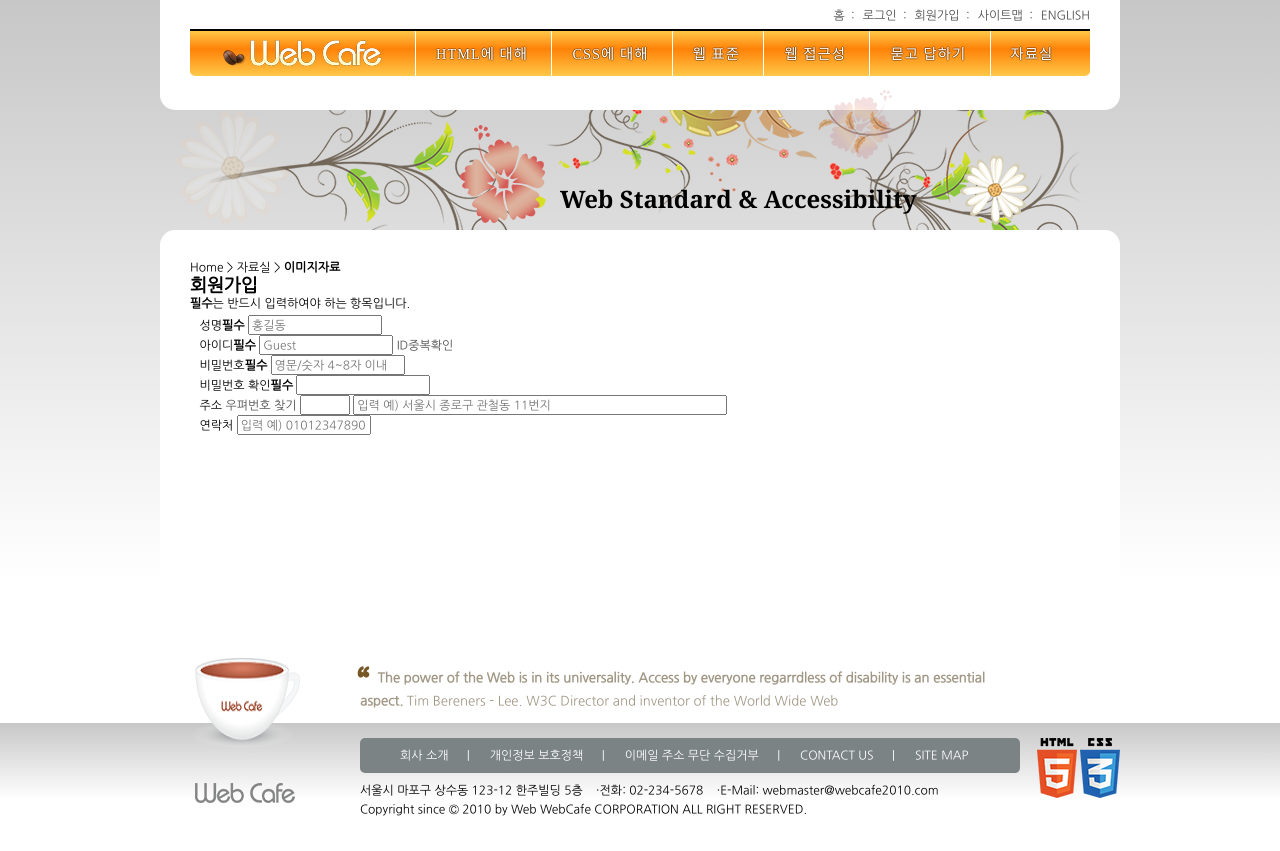
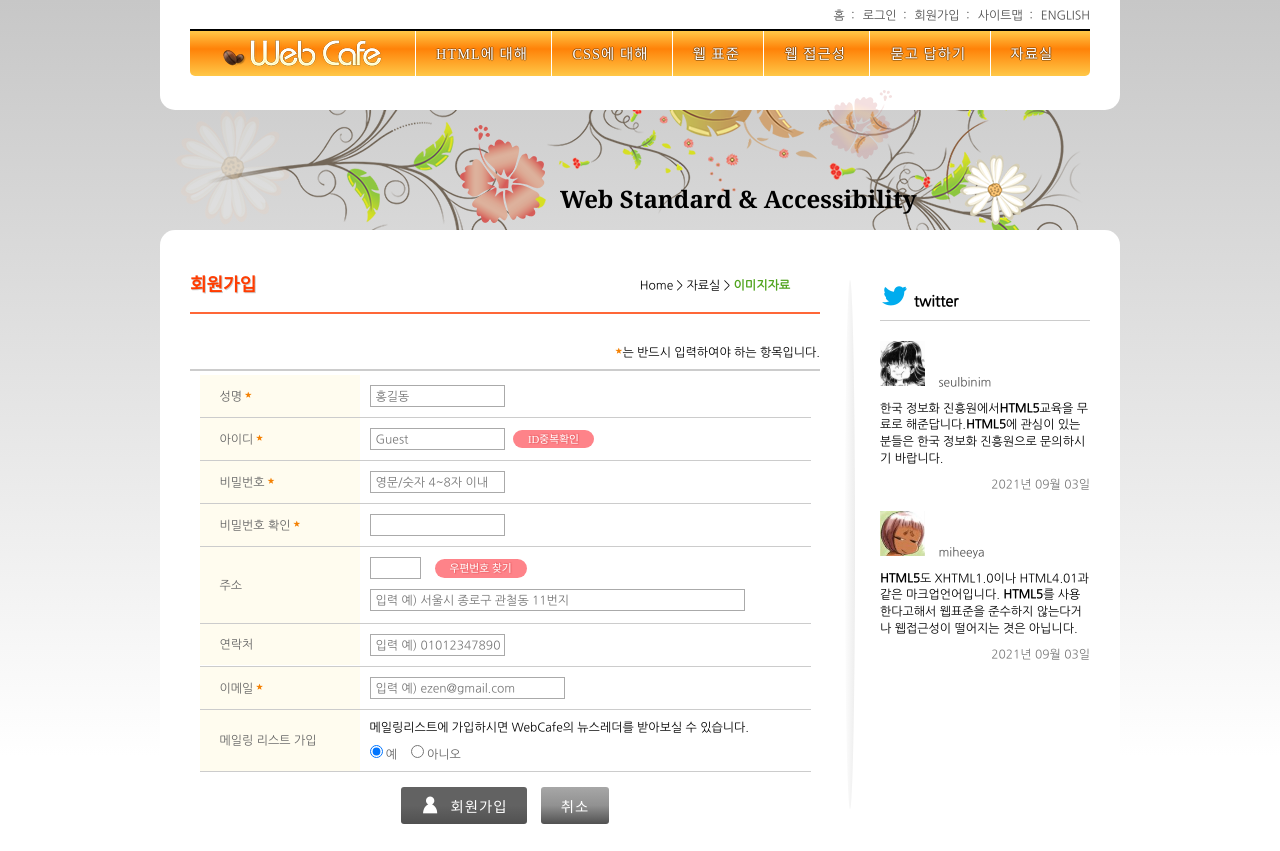
Before and after one commit to KSY0606/WebPage, a plain HTML site: page webcafe/join.html in a window 1280 px wide. Shown: the top 851 px of the page. Drawn offline with Linux system fonts and the light colour scheme; a web font is replaced by a local one.

Commit message:
서브페이지

```diff
--- a/webcafe/css/join.css
+++ b/webcafe/css/join.css
@@ -0,0 +1,193 @@
+@charset "utf-8";
+/* memberArea 영역 시작 */
+#memberArea {
+    width: 630px;
+    margin-right: 30px;
+    position: relative;
+}
+.location {
+    position: absolute;
+    top: 18px;
+    right: 30px;
+}
+.location strong {
+    color: #51a41e;
+}
+#memberArea h2 {
+    font-size: 1.5em;
+    font-family: "NanumEX";
+    color: #ff3c00;
+    text-shadow: 1px 1px 0 rgba(0, 0, 0, 0.2);
+    border-bottom: 2px solid #ff6738;
+    padding-top: 15px;
+    padding-bottom: 15px;
+    margin-bottom: 20px;
+}
+.formSign {
+    text-align: right;
+    margin: 30px 0 10px;
+}
+.require {
+    display: inline-block;
+    width: 10px;
+    height: 12px;
+    text-indent: 10px;
+    white-space: nowrap; /* 들여쓰기를 해도 글자가 아래로 내려가지므로 white-spcae사용*/
+    overflow: hidden;
+}
+.require::before {
+    font-family: "webcafeIcon";
+    content: "s";
+    color: #f48002;
+    position: relative;
+    left: -10px;
+}
+#joinForm {
+    border-top: 2px solid #ccc;
+}
+#joinForm p {
+    border-bottom: 1px solid #ccc;
+    overflow: hidden;
+    position: relative;
+}
+#joinForm label, .mailing em {
+    float: left;
+    width: 120px;
+    padding: 13px 20px;
+    margin-right: 10px;
+    color: #666;
+    background-color: #fffcef;
+}
+#joinForm .mailing label {
+    float: none;
+    padding: 0;
+    width: auto;
+    background-color: white;
+}
+#joinForm input {
+    margin: 10px 0;
+}
+#joinForm input:not([type="radio"]) {
+    border: 1px solid #aaa;
+    height: 18px;
+    padding-left: 5px;
+}
+#joinForm input[type="radio"] {
+    margin: 0;
+}
+a.idCheck, a.findZipcode {
+    font-family: "NanumEX";
+    font-size: 0.9em;
+    background-color: #fe8389;
+    color: #fff;
+    padding: 3px 15px;
+    margin-left: 5px;
+    border-radius: 20px;
+    text-shadow: 1px 1px 1px #ed676c, 1px -1px 1px #ed676c;
+}
+.findZipcode {
+    position: absolute;
+    left: 230px;
+    top: 12px;
+}
+input#address {
+    display: block;
+    margin: 0;
+}
+.labelAddress {
+    height: 50px;
+    line-height: 50px;
+}
+.mailing em {
+    font-style: normal;
+    height: 35px;
+    line-height: 35px;
+}
+.mailing span {
+    display: block;
+    margin: 10px 0;
+}
+.btnJoinArea {
+    text-align: center;
+    margin: 15px 0;
+}
+.btnJoinArea button {
+    font-family: "NanumEX";
+    font-size: 1.2em;
+    color: white;
+    padding: 8px 20px;
+    margin: 0 5px;
+    border: 0;
+    border-radius: 3px;
+    letter-spacing: 1px;
+}
+.btnOk::before {
+    font-family: "webcafeIcon";
+    content: "h";
+    font-size: 2em;
+    line-height: 0;
+    position: relative;
+    top: 7px;
+    left: -5px;
+}
+.btnOk {
+    background: linear-gradient(to bottom, rgba(98,98,98,1) 0%, rgb(98,98,98) 50%, rgb(81,81,81) 100%);
+}
+.btnCancle {
+    background: linear-gradient(to bottom, rgba(145,145,145,0.8) 0%, rgb(145,145,145) 50%, rgb(81,81,81) 100%);
+}
+/* memberArea 영역 종료 */
+
+/* twitterArea의 시작 */
+#twitterArea {
+    width: 210px;
+    margin-left: 30px;
+    position: relative;
+    padding-top: 15px;
+}
+#twitterArea::before {
+    content: "";
+    width: 10px;
+    height: 90%;
+    position: absolute;
+    top: 20px;
+    left: -35px;
+    border-radius: 50%;
+    background: linear-gradient(to right, rgba(251,251,251,0.5) 0%, rgba(229,229,229,0.7) 100%);
+}
+#twitterArea h2 {
+    font-size: 1.2em;
+    padding-bottom: 10px;
+    border-bottom: 1px solid #ccc;
+}
+#twitterArea h2::before {
+    font-family: "webcafeIcon";
+    content: "t";
+    color: #00acee;
+    font-size: 2em;
+    position: relative;
+    top: 5px;
+    margin-right: 5px;
+}
+.twitterArticle {
+    margin: 20px 0;
+}
+.twitterArticle img {
+    width: 45px;
+    height: 45px;
+    margin-right: 10px;
+}
+.twitterArticle p {
+    margin: 10px 0;
+    line-height: 1.4;
+}
+.twitterArticle mark {
+    background-color: transparent; /* 투명하게 만듬 */
+    font-weight: bold;
+}
+.twitterDate {
+    display: block;
+    text-align: right;
+    color: #787878;
+}
+/* twitterArea의 종료 */
--- a/webcafe/join.html
+++ b/webcafe/join.html
@@ -120,8 +120,8 @@
                             <input type="password" id="confirmPassword" name="confirmPassword" required>
                         </p>
                         <p>
-                            <label for="address" class="lableAddress">주소</label>
-                            <a href="find_zipcode.html" class="findZipcode">우펴번호 찾기</a>
+                            <label for="address" class="labelAddress">주소</label>
+                            <a href="find_zipcode.html" class="findZipcode">우편번호 찾기</a>
                             <input type="tel" id="zipcode" name="zipcode" maxlength="5" size="6" title="우편번호">
                             <input type="text" id="address" name="address" maxlength="100" size="60" placeholder="입력 예) 서울시 종로구 관철동 11번지">
                         </p>
@@ -129,11 +129,41 @@
                             <label for="tel">연락처</label>
                             <input type="tel" id="tel" name="tel" maxlength="11" size="20" title="하이픈(-)은 입력할 수 없습니다." placeholder="입력 예) 01012347890">
                         </p>
+                        <p>
+                            <label for="email">이메일<strong class="require">필수</strong></label>
+                            <input type="email" id="email" name="email" size="30" required placeholder="입력 예) ezen@gmail.com">
+                        </p>
+                        <p class="mailing">
+                            <em>메일링 리스트 가입</em>
+                            <span>메일링리스트에 가입하시면 WebCafe의 뉴스레더를 받아보실 수 있습니다.</span>
+                            <input type="radio" id="mailingOK" name="mailing" value="Yes" checked><label for="mailingOK"> 예</label>
+                            <input type="radio" id="mailingNo" name="mailing" value="No" ><label for="mailingNo"> 아니오</label> <!--name은 같아야함-->
+                        </p>
+                        <div class="btnJoinArea">
+                            <button type="submit" class="btnOk">회원가입</button>
+                            <button type="reset" class="btnCancle">취소</button>
+                        </div>
                     </fieldset>
                 </form>
             </section>
             <!-- 회원가입 영역 종료 -->
+
             <!-- 트위터 영역 시작 -->
+            <aside id="twitterArea" title="HTML5관련 글">
+                <h2>twitter</h2>
+                <article class="twitterArticle">
+                    <img src="images/seulbinim.jpg" alt="seulbinim">
+                    <a href="http://twitter.com/sulbinim" class="twitterUserName" title="seulbinim의 트위터로 연결됩니다.">seulbinim</a>
+                    <p>한국 정보화 진흥원에서<mark>HTML5</mark>교육을 무료로 해준답니다.<mark>HTML5</mark>에 관심이 있는 분들은 한국 정보화 진흥원으로 문의하시기 바랍니다.</p>
+                    <time datetime="2021-09-03" class="twitterDate">2021년 09월 03일</time>
+                </article>
+                <article class="twitterArticle">
+                    <img src="images/miheeya.jpg" alt="miheeya">
+                    <a href="http://twitter.com/miheeya" class="twitterUserName" title="miheeya의 트위터로 연결됩니다.">miheeya</a>
+                    <p><mark>HTML5</mark>도 XHTML1.0이나 HTML4.01과 같은 마크업언어입니다. <mark>HTML5</mark>를 사용한다고해서 웹표준을 준수하지 않는다거나 웹접근성이 떨어지는 겻은 아닙니다.</p>
+                    <time datetime="2021-09-03" class="twitterDate">2021년 09월 03일</time>
+                </article>
+            </aside>
             <!-- 트위터 영역 종료 -->
         </div>
         <!-- 메인 콘텐츠 영역 종료 -->
```
